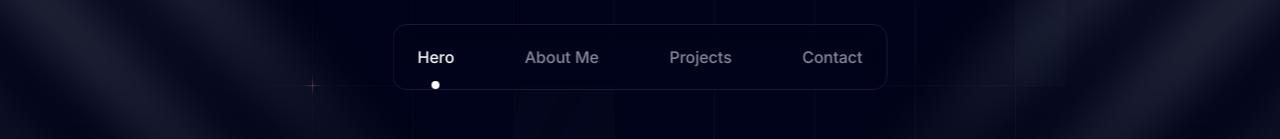
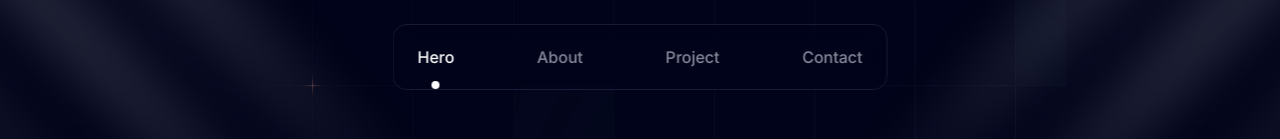
Before and after one commit to hoseinmohammadi-dev/Portfolio, a Next.js app: page / in a window 1280 px wide. Shown: the top 139 px of the page. Built offline with nearby package versions, Linux system fonts and the light colour scheme.

Commit message:
logic for scrolling with a header

```diff
--- a/src/app/components/Hero.jsx
+++ b/src/app/components/Hero.jsx
@@ -4,7 +4,7 @@ import Image from 'next/image'
 
 export default function Hero() {
     return (
-        <section id='Hero' className='mt-30 flex flex-col items-center'>
+        <section id='hero' className='mt-30 flex flex-col items-center'>
             <h1 className='text-[30px] sm:text-[45px] md:text-[60px] text-center text-(--primary-text) font-bold z-10'>Hey, I'm <br className='lg:hidden' /><strong className='text-(--title-text)'>Hosein Mohammadi</strong><br /> Front-End Developer</h1>
             <p className='font-light text-[10px] sm:text-[16px] md:text-[18px] text-(--secondary-text) mt-5'>Transforming Concepts into Seamless User Experiences</p>
             <a href="https://github.com/hoseinmohammadi-dev" target='_blank' className='w-[80%] sm:w-auto flex justify-center gap-2.5 border border-(--stoke-color) rounded-(--border-radius) text-(--primary-text) text-[12px] sm:text-[16px] px-7 py-3 mt-4 cursor-pointer z-10'
--- a/src/app/components/NavBar.jsx
+++ b/src/app/components/NavBar.jsx
@@ -2,24 +2,31 @@
 import React, { useState } from "react";
 
 export default function NavBar() {
-  const [active, setActive] = useState("Hero");
+  const [active, setActive] = useState("hero");
 
-  const navItems = ["Hero", "About Me", "Projects", "Contact"];
+  const navItems = ["hero", "about", "project", "contact"];
+
+  const handleClick = (id) => {
+    setActive(id);
+    const section = document.getElementById(id);
+    if (section) {
+      section.scrollIntoView({ behavior: "smooth" });
+    }
+  };
 
   return (
     <section
       className="fixed -top-5 left-1/2 z-20 -translate-x-1/2 mx-auto mt-11 w-[85%] sm:w-[495px] h-[66px] rounded-(--border-radius) border border-(--stoke-color) py-5 px-3 sm:px-6 backdrop-blur-sm"
-      style={{ background: "var(--fill-gradient)/99" }}
-    >
+      style={{ background: "var(--fill-gradient)/99" }}>
+
       <ul className="flex justify-between text-(--link-text) text-[14px] sm:text-[16px]">
         {navItems.map((item) => (
-          <li key={item} className="relative cursor-pointer"  onClick={() => setActive(item)}>
-
-            <span className={`transition-all duration-300 ${active === item ? "text-white" : "opacity-70 hover:opacity-100"}`}>
+          <li key={item} className="relative cursor-pointer" onClick={() => handleClick(item)}>
+            <span className={`capitalize transition-all duration-300 ${active === item ? "text-white" : "opacity-70 hover:opacity-100"}`}>
               {item}
             </span>
 
-            <span className={`absolute left-1/2 -translate-x-1/2 -bottom-5 w-2 h-2 rounded-full transition-all duration-300 ${ active === item ? "bg-white opacity-100 scale-100": "bg-white/70 opacity-0 scale-0 group-hover:scale-100"}`}/>
+            <span className={`absolute left-1/2 -translate-x-1/2 -bottom-5 w-2 h-2 rounded-full transition-all duration-300 ${active === item ? "bg-white opacity-100 scale-100" : "bg-white/70 opacity-0 scale-0"}`}/>
           </li>
         ))}
       </ul>
--- a/src/app/components/Sec1.jsx
+++ b/src/app/components/Sec1.jsx
@@ -4,7 +4,7 @@ import React from 'react'
 export default function Sec1() {
   return (
     <>
-     <section className='mx-[3%] flex flex-col lg:flex-row gap-5 justify-center mt-10 lg:mt-30'>
+     <section id='about' className='mx-[3%] flex flex-col lg:flex-row gap-5 justify-center mt-10 lg:mt-30'>
           <div className='w-full lg:w-6/12 h-[250px] md:h-80 lg:h-auto rounded-(--border-radius) relative overflow-hidden bg-[url(/image/box.png)] bg-no-repeat bg-cover'>
             <p className='absolute bottom-4 left-4 text-[20px] md:text-[32px]'>I prioritize client <br /> collaboration, fostering <br /> open communication </p>
           </div>
--- a/src/app/globals.css
+++ b/src/app/globals.css
@@ -41,3 +41,7 @@ body {
   font-family: 'Inter', sans-serif;
   font-weight: 500;
 }
+
+ #hero ,#about, #project, #contact {
+  scroll-margin-top: 120px;
+}
```
